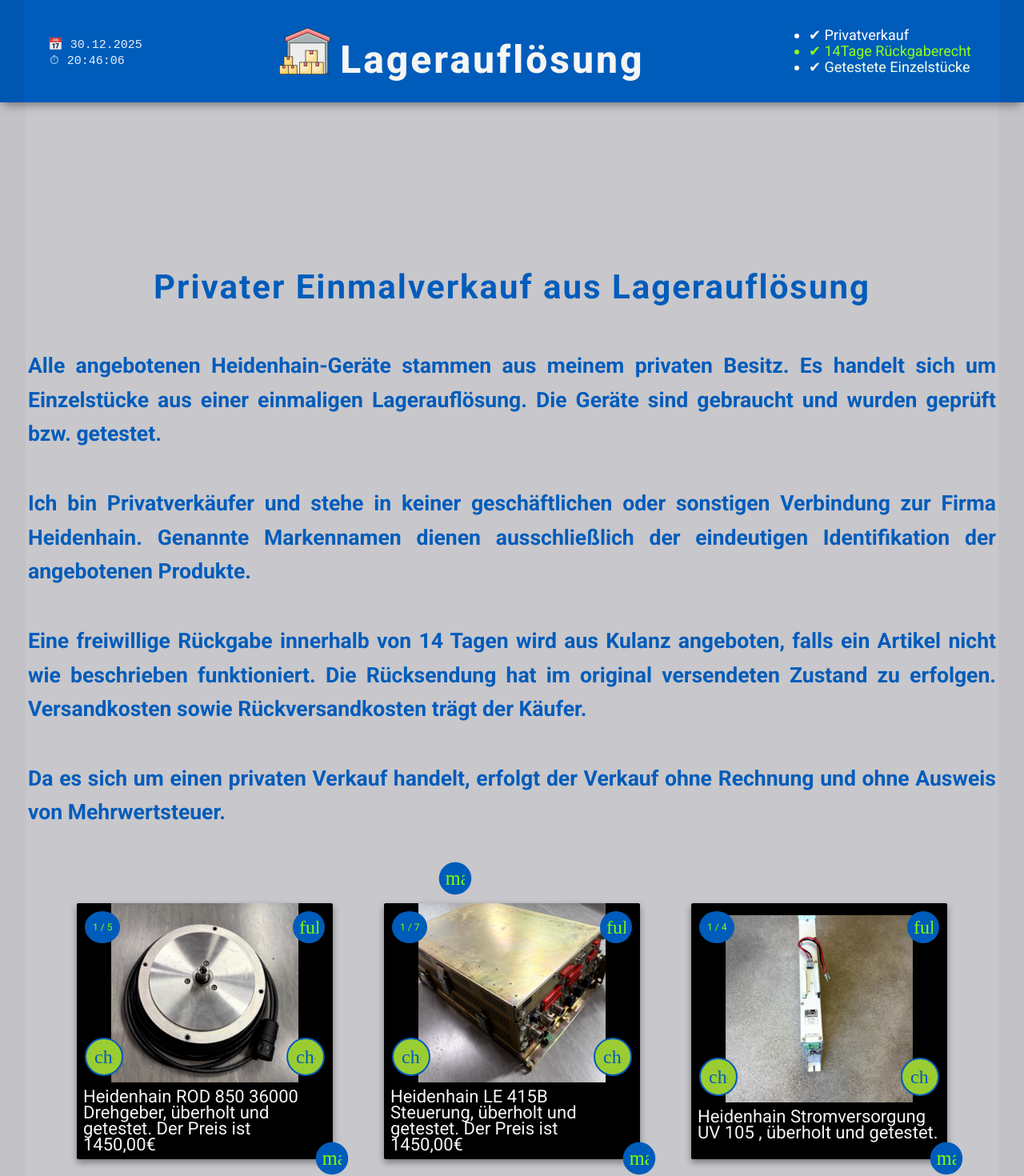
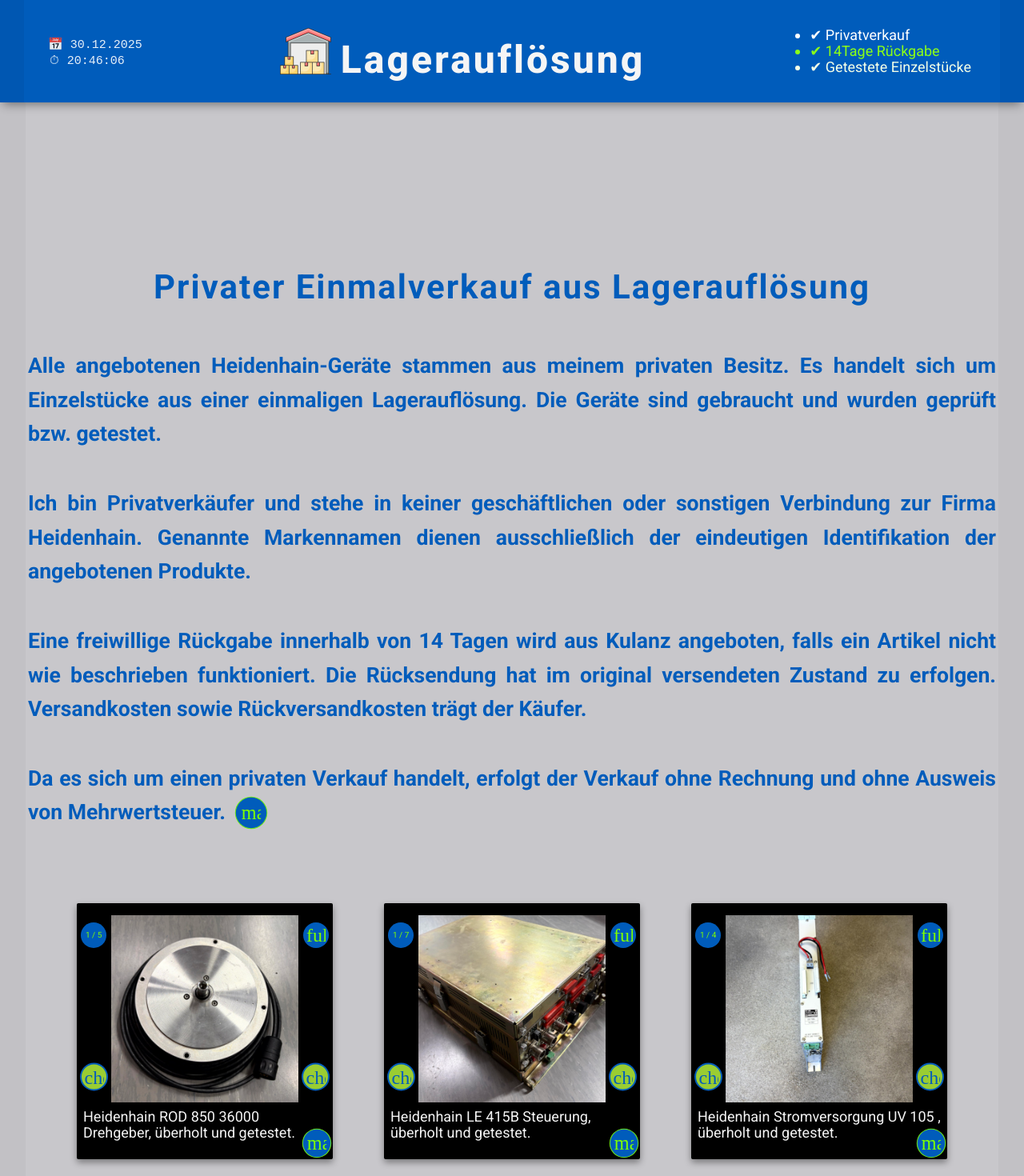
Before and after one commit to barni246/private_sale, an Angular app: page / in a window 1280 px wide. Shown: the top 1470 px of the page at 80% size. Built offline with nearby package versions, Linux system fonts and the light colour scheme; a web font is replaced by a local one.

Commit message:
responsive buttons

```diff
--- a/src/app/footer/footer.scss
+++ b/src/app/footer/footer.scss
@@ -11,6 +11,8 @@
     justify-content: space-between;
     align-items: center;
     box-sizing: border-box;
+     border-left: 32px rgba(0, 0, 0, 0.05) solid;
+  border-right: 32px rgba(0, 0, 0, 0.05) solid;
 }
 
 .app-footer {
--- a/src/app/header/header.html
+++ b/src/app/header/header.html
@@ -21,7 +21,7 @@
 
         <ul class="info-list">
             <li [class.active]="activeIndex === 0">✔ Privatverkauf</li>
-            <li [class.active]="activeIndex === 1">✔ 14Tage Rückgaberecht</li>
+            <li [class.active]="activeIndex === 1">✔ 14Tage Rückgabe</li>
             <li [class.active]="activeIndex === 2">✔ Getestete Einzelstücke</li>
         </ul>
 
--- a/src/app/products/products.data.ts
+++ b/src/app/products/products.data.ts
@@ -7,7 +7,7 @@
 
 export const PRODUCTS: Product[] = [
     {
-        title: 'Heidenhain ROD 850 36000 Drehgeber, überholt und getestet. Der Preis ist 1450,00€',
+        title: 'Heidenhain ROD 850 36000 Drehgeber, überholt und getestet.',
         images: [
             '/img/rod850/rod850-1-400.jpg',
             '/img/rod850/rod850-2-400.jpg',
@@ -36,7 +36,7 @@
         currentIndex: 0
     },
     {
-        title: 'Heidenhain LE 415B Steuerung, überholt und getestet. Der Preis ist 1450,00€',
+        title: 'Heidenhain LE 415B Steuerung, überholt und getestet.',
         images: [
             '/img/le415b/le415b-1-400.jpg',
             '/img/le415b/le415b-2-400.jpg',
--- a/src/app/products/products.html
+++ b/src/app/products/products.html
@@ -21,13 +21,14 @@
       Versandkosten sowie Rückversandkosten trägt der Käufer.</h5>
 
     <h5>Da es sich um einen privaten Verkauf handelt,
-      erfolgt der Verkauf <b>ohne Rechnung und ohne Ausweis von Mehrwertsteuer</b>.</h5>
+      erfolgt der Verkauf <b>ohne Rechnung und ohne Ausweis von Mehrwertsteuer</b>.
+    <button mat-icon-button class="contact-btn" (click)="scrollToFormElement()" aria-label="Kontakt aufnehmen"
+    matTooltip="Kontakt">
+    <mat-icon>mail</mat-icon>
+  </button></h5>
   </span>
 
-  <button mat-icon-button class="contact-btn" (click)="scrollToFormElement()" aria-label="Kontakt aufnehmen"
-    matTooltip="Kontakt">
-    <mat-icon>mail</mat-icon>
-  </button>
+
 </div>
 
 <main>
--- a/src/app/products/products.scss
+++ b/src/app/products/products.scss
@@ -15,7 +15,7 @@
   border-right: 32px solid rgba(0, 0, 0, 0.03);
   background-color: $bg-overlay;
 
-  font-size: clamp(16px, 4vw, 32px);
+  font-size: clamp(16px, 3vw, 32px);
   font-weight: 500;
   line-height: 1.6;
   color: $primary;
@@ -27,9 +27,6 @@
     margin-bottom: 16px;
   }
 
-  span {
-    //  display: inline;
-  }
 
   .contact-btn {
     display: inline-flex;
@@ -42,10 +39,7 @@
     background: $primary;
     color: $accent;
     cursor: pointer;
-
-    position: absolute;
-    left: 42%;
-    bottom: 1%;
+    align-self: center;
 
     animation: pulseScale 1.6s ease-in-out infinite;
     transition: background-color $transition, color $transition;
@@ -57,6 +51,19 @@
   }
 }
 
+.text-content {
+  display: flex;
+  flex-direction: column;
+  gap: 16px;
+}
+
+
+.text-content {
+
+}
+
+.contact-btn {
+}
 
 
 
@@ -107,10 +114,10 @@
   }
 
   .title {
+
     color: whitesmoke;
-    text-align: start;
     padding: 8px;
-    font-size: clamp(13px, 2vw, 22px) !important;
+    font-size: clamp(13px, 1.5vw, 18px) !important;
     box-sizing: border-box;
 
   }
@@ -146,13 +153,15 @@
   }
 
   &.left {
-    left: 10px !important;
+    left: 10px;
   }
 
   &.right {
     right: 10px;
   }
 }
+
+
 
 .counter {
   position: absolute;
@@ -374,10 +383,12 @@
   0%,
   100% {
     transform: scale(1);
+    border: 1px solid $accent ;
   }
 
   50% {
     transform: scale(1.1);
+    border: 1px solid transparent ;
   }
 }
 
@@ -430,7 +441,16 @@
       &:hover {
         transform: scale(1.02);
       }
+.title {
+
+      width: 80%;
+      display: flex;
+      justify-content: center;
     }
+
+    }
+
+
 
     .counter {
       position: absolute;
@@ -447,6 +467,25 @@
 
   }
 
+  .fs-fullscreen-btn{
+       position: absolute;
+        right: 8px;
+        top: 8px;
+        border-radius: 100%;
+  background: $primary;
+  color: $accent;
+  border: none;
+  cursor: pointer;
+  z-index: 2;
+  width: 40px;
+  height: 40px;
+  transition: transform $transition;
+
+  &:hover {
+    transform: scale(1.2);
+  }
+  }
+
   .fs-counter {
     bottom: -75px;
   }
@@ -454,6 +493,9 @@
   .left {
     top: -32px;
   }
+
+
+
 
   .right {
     top: -32px;
@@ -546,8 +588,6 @@
 }
 
 
-
-
 }
 
 @media (min-width: 768px) {
@@ -581,30 +621,55 @@
 
     .counter {
       position: absolute;
-      top: 10px;
+      top: 24px;
       bottom: unset;
-      left: 10px;
-      padding: 10px;
+      left: 5px;
+      padding: 6px;
       border-radius: 50%;
       background: $primary;
       color: $accent;
-      font-size: 12px;
+      font-size: 10px;
       z-index: 2;
     }
 
   }
 
-  .left {
-    top: -32px;
-  }
+  .nav {
+    width: 35px;
+    height: 35px;
 
-  .right {
-    top: -32px;
 
   }
 
+.left {
+ left: 4px !important;
 }
 
+
+  .right {
+   right: 4px !important;
+  }
+
+.fs-fullscreen-btn {
+  padding: 8px;
+
+}
+.fullscreen-btn {
+  width: 32px;
+  height: 32px;
+  top: 24px;
+  right: 5px;
+  padding: 4px;
+}
+
+
+
+.contact {
+  width: 36px;
+  height: 36px;
+  bottom: 2px;
+  right: 2px;}
+}
 @media (min-width: 1024px) {}
 
 @media (min-width: 1280px) {}
```
